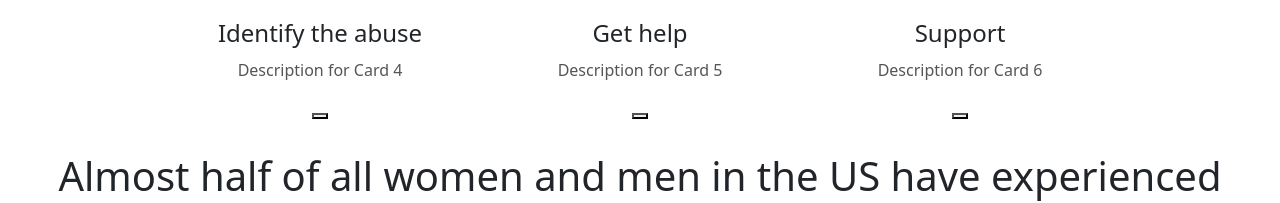
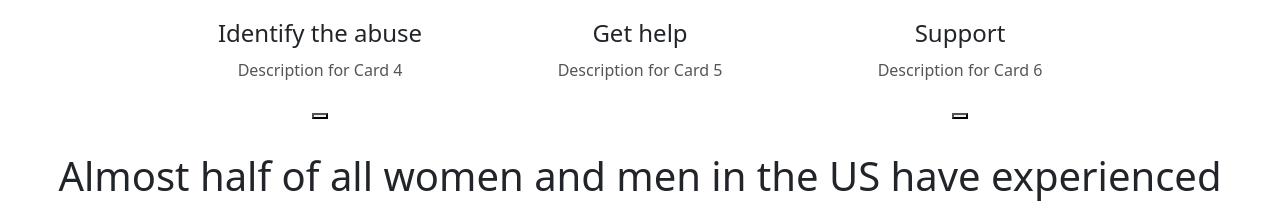
Before and after one commit to arzucaner/when-women-understand, a React (Create React App) app in the folder frontend/: page / in a window 1280 px wide. Shown: the part 1430-1633 px from the top of the page. Built offline with nearby package versions, Linux system fonts and the light colour scheme.

Commit message:
fixed minor errors

```diff
--- a/frontend/src/components/shared/ResourceCard.js
+++ b/frontend/src/components/shared/ResourceCard.js
@@ -9,9 +9,9 @@ const ResourceCard = ({ image, title, description, link, bg, buttonStyle, button
       <img src={image} alt={title} />
       <h2>{title}</h2>
       <p>{description}</p>
-      <button onClick={() => window.location.href = link} className={`learn-more-button ${buttonStyle}`}>
-        {buttonText} {/* Display the buttonText prop value as the button text */}
-      </button>
+      <button onClick={() => window.location.href = link} className={`custom-button ${buttonStyle}`}>
+      {buttonText}
+    </button>
     </div>
   );
 };
--- a/frontend/src/pages/HomePage.js
+++ b/frontend/src/pages/HomePage.js
@@ -116,7 +116,7 @@ const HomePage = () => {
               >
                 We are silencing abuse
               </h1>
-              <div  class="py-2 fs-5">
+              <div class="py-2 fs-5">
                 Let's put an end to psychlogical abuse together
               </div>
             </div>
@@ -174,6 +174,8 @@ const HomePage = () => {
             // link="/destination-page-url" // TODO:Replace with the actual URL
             bg={false} // Card without background
 
+
+
           />
           <ResourceCard
             image="orange-circle.png"
@@ -181,6 +183,7 @@ const HomePage = () => {
             description="Description for Card 5"
             link="/destination-page-url" // TODO:Replace with the actual URL
             bg={false} // Card without background
+            buttonStyle="learn-more-btn"
           />
           <ResourceCard
             image="orange-circle.png"
```
